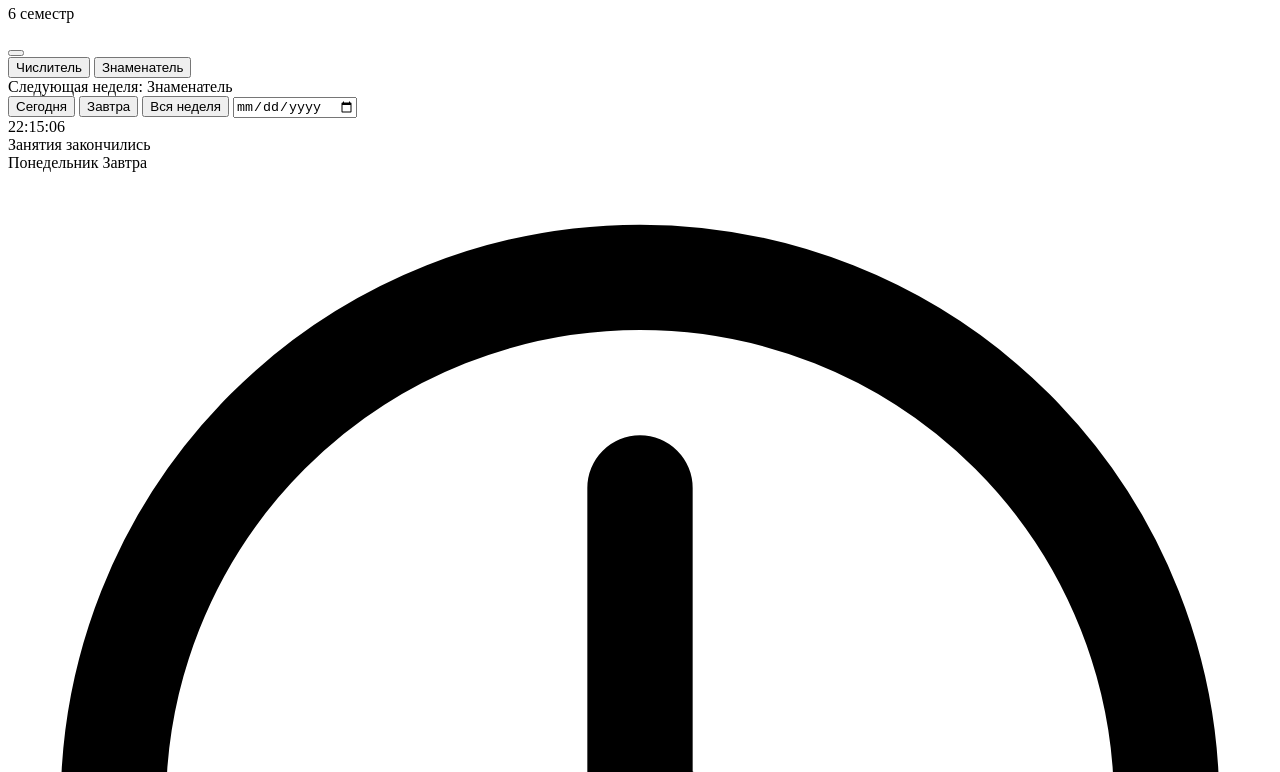
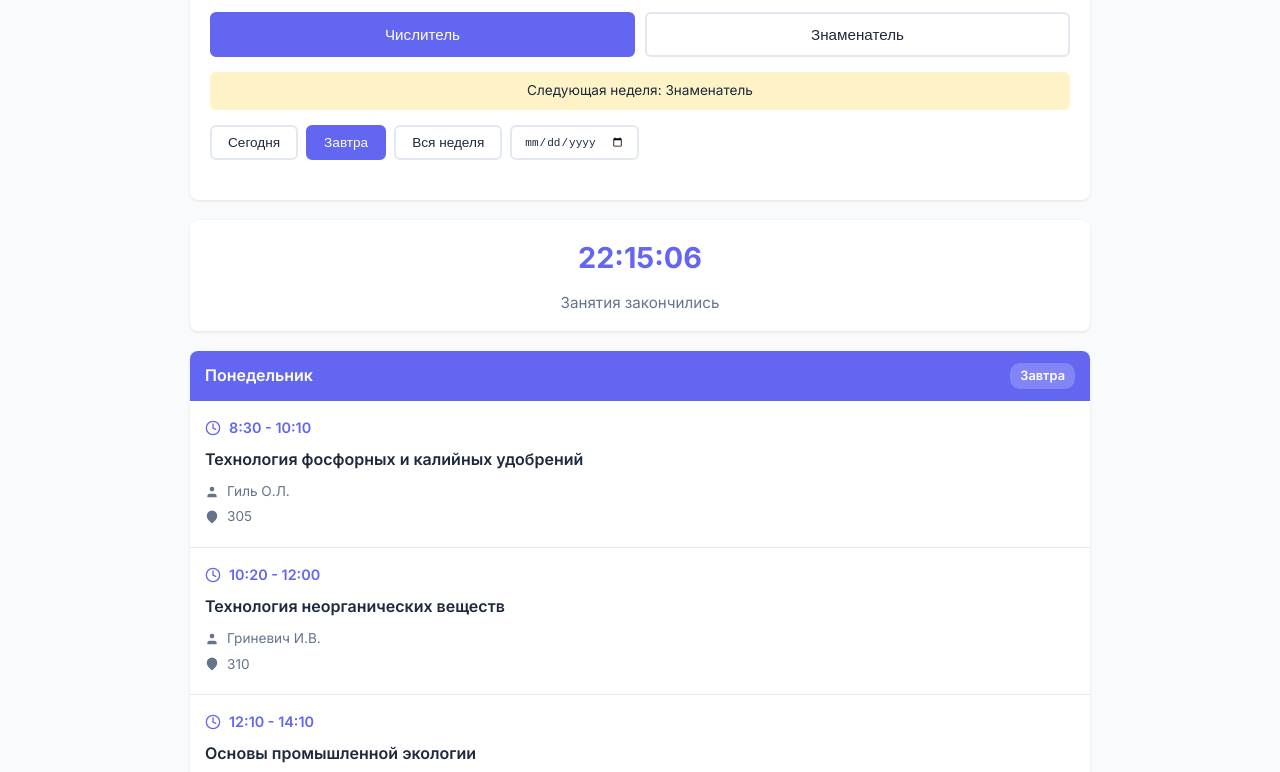
Before and after one commit to enunaio/raspisanie, a plain HTML site: page index.html in a window 1280 px wide. Shown: the part 104-876 px from the top of the page. Drawn offline with Linux system fonts and the light colour scheme.

Commit message:
Add files via upload

```diff
--- a/index.html
+++ b/index.html
@@ -3,6 +3,7 @@
 <head>
     <meta charset="UTF-8">
     <meta name="viewport" content="width=device-width, initial-scale=1.0">
+    <link rel="stylesheet" href="./assets/styles.css">
     <link rel="shortcut icon" href="./assets/flask.png" type="image/x-icon">
     <meta name="theme-color" content="#6366f1">
     <link rel="manifest" href="manifest.json">
```
